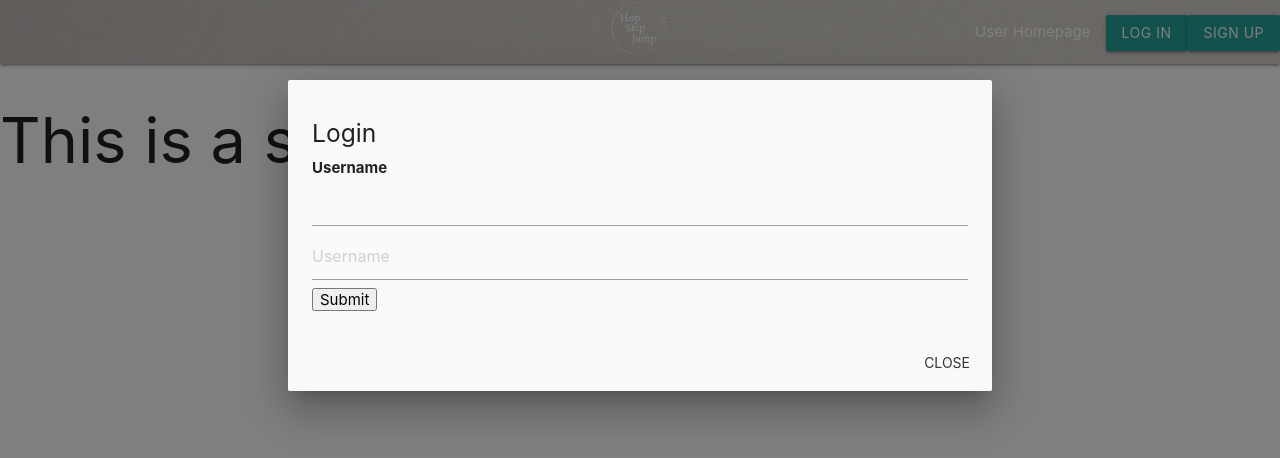
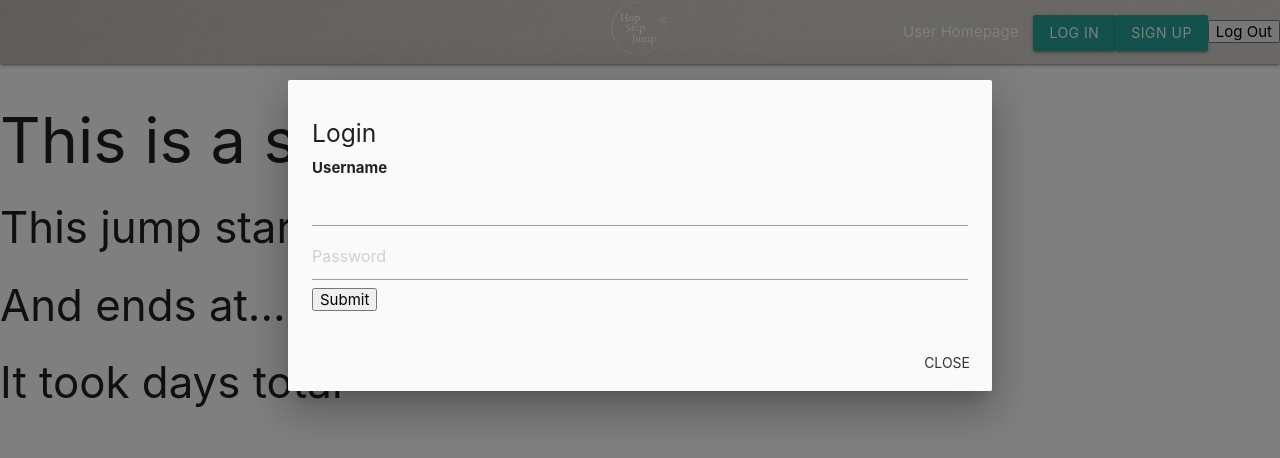
Before and after one commit to project3-aa/hsj-frontend, a React (Create React App) app: page /viewJump/1 in a window 1280 px wide. Both pictures are taken after a click on the button "LOG IN". Shown: the top 458 px of the page. Built offline with nearby package versions, Linux system fonts and the light colour scheme; no server answers; a web font is replaced by a local one.

Commit message:
login working

```diff
--- a/src/components/createjump/CreateJump.js
+++ b/src/components/createjump/CreateJump.js
@@ -18,14 +18,14 @@ class CreateJump extends Component {
   handleFormSubmit = (event) => {
     event.preventDefault();
     console.log(this.state);
-    axios.post("http://localhost:4000/api/jump/newJump", {
-      theStart: this.state.newStart,
-      theEnd: this.state.newEnd,
-      theDuration: this.state.newDuration,
-      theDescription: this.state.newDescription,
+    axios.post("http://localhost:5000/api/jump/newJump", {
+      startCity: this.state.newStart,
+      endCity: this.state.newEnd,
+      jumpDuration: this.state.newDuration,
+      jumpDescription: this.state.newDescription,
     }, {withCredentials: true})
     .then(() => {
-      this.props.getData();
+      // this.props.getData();
       //this function updates something
         this.setState({
           newStart: "",
@@ -35,11 +35,14 @@ class CreateJump extends Component {
         });
     })
     .catch (error => console.log(error))
-    }
+  }
+
+
 
     handleChange = (event) => {
       const {name, value} = event.target;
       this.setState({[name]: value});
+      console.log(this.state)
   }
 
 
@@ -63,7 +66,7 @@ class CreateJump extends Component {
           <input type="number" name="newDuration" value={this.state.newDuration} onChange={e => this.handleChange(e)}/>
           <label>Description:</label>
           <textarea name="newDescription" value={this.state.newDescription} onChange={ e => this.handleChange(e)} />
-          <input type="submit" value="Submit"/>
+          <button>SUBMIT</button>
         </form>
       </div>
     )
--- a/src/components/login/Login.js
+++ b/src/components/login/Login.js
@@ -24,12 +24,15 @@ class Login extends Component {
       .then(()=>{
           // this.props.toggleForm('login'); //Should I be setting the state back to empty?
           this.props.getUser();
+
       })
 
   }
 
 
   render(){
+    console.log("this is the props ---- ", this.props);
+
     return(
     <div>
       <Button href="#modal1" className="modal-trigger">
@@ -45,7 +48,7 @@ class Login extends Component {
           />
 
           {/* <label>Password</label> */}
-          <input placeholder="Username" value={this.state.passwordInput}
+          <input placeholder="Password" value={this.state.passwordInput}
             name="passwordInput"
             onChange={this.handleChange}
           />
--- a/src/components/navbar/Navbar.js
+++ b/src/components/navbar/Navbar.js
@@ -2,20 +2,20 @@ import React from 'react';
 import './navbar.css'
 import {Link} from 'react-router-dom';
 import Login from '../login/Login'
-import M from 'materialize-css';
+// import M from 'materialize-css';
 import { Modal, Button } from 'react-materialize';
 
 
 function Navbar(props){
 
 
-    // const doTheLogout = () =>{
-        //     props.pleaseLogOut()
-        //     .then(()=>{
-            //         props.getUser();
-            //     })
+    const doTheLogout = () =>{
+            props.pleaseLogOut()
+            .then(()=>{
+                    props.getUser();
+                })
 
-            // }
+            }
 
             return(
 
@@ -25,7 +25,7 @@ function Navbar(props){
         <img src="../../../images/hsj4Logo.png" alt="HSJLOGO" className="brand-logo center"></img>
         <ul id="nav-mobile" className="right hide-on-med-and-down">
             <li><Link to='/userHomepage'>User Homepage</Link></li>
-            <li><Login/></li>
+            <li><Login {...props} getUser = {props.getUser} /></li>
             <li>
                 <Button href="#modal1" className="modal-trigger">
                 sign Up
@@ -34,7 +34,7 @@ function Navbar(props){
                 Lorem ipsum dolor sit amet
                 </Modal>
             </li>
-
+            <button onClick = {doTheLogout} >Log Out </button>
         </ul>
         </div>
      </nav>
--- a/src/components/viewjump/ViewJump.js
+++ b/src/components/viewjump/ViewJump.js
@@ -33,6 +33,8 @@ class ViewJump extends Component{
 
   //remember (de)?populate
 
+  //call the AXIOS EDIT ROUTE in HERE and pass the method down as a PROP
+
   render(){
     console.log('this is the state',this.state.theJump)
     return(
@@ -41,10 +43,13 @@ class ViewJump extends Component{
         <h1>This is a single Jump!</h1>
 
         <div>
-          <h4>This jump starts at -----{this.state.theJump.start}</h4>
-          <h4>And ends at.......{this.state.theJump.end}</h4>
-          <h4>It took {this.state.theJump.duration} days total</h4>
-          <h4>{this.state.theJump.description}</h4>
+          <h3>This jump starts at -----{this.state.theJump.start}</h3>
+          <h3>And ends at.......{this.state.theJump.end}</h3>
+          <h3>It took {this.state.theJump.duration} days total</h3>
+          <h3>{this.state.theJump.description}</h3>
+        </div>
+        <div>
+          {/* <TheSkip theSkipInfo = {this.state.theJump.skip} /> */}
         </div>
       </div>
     )
```
